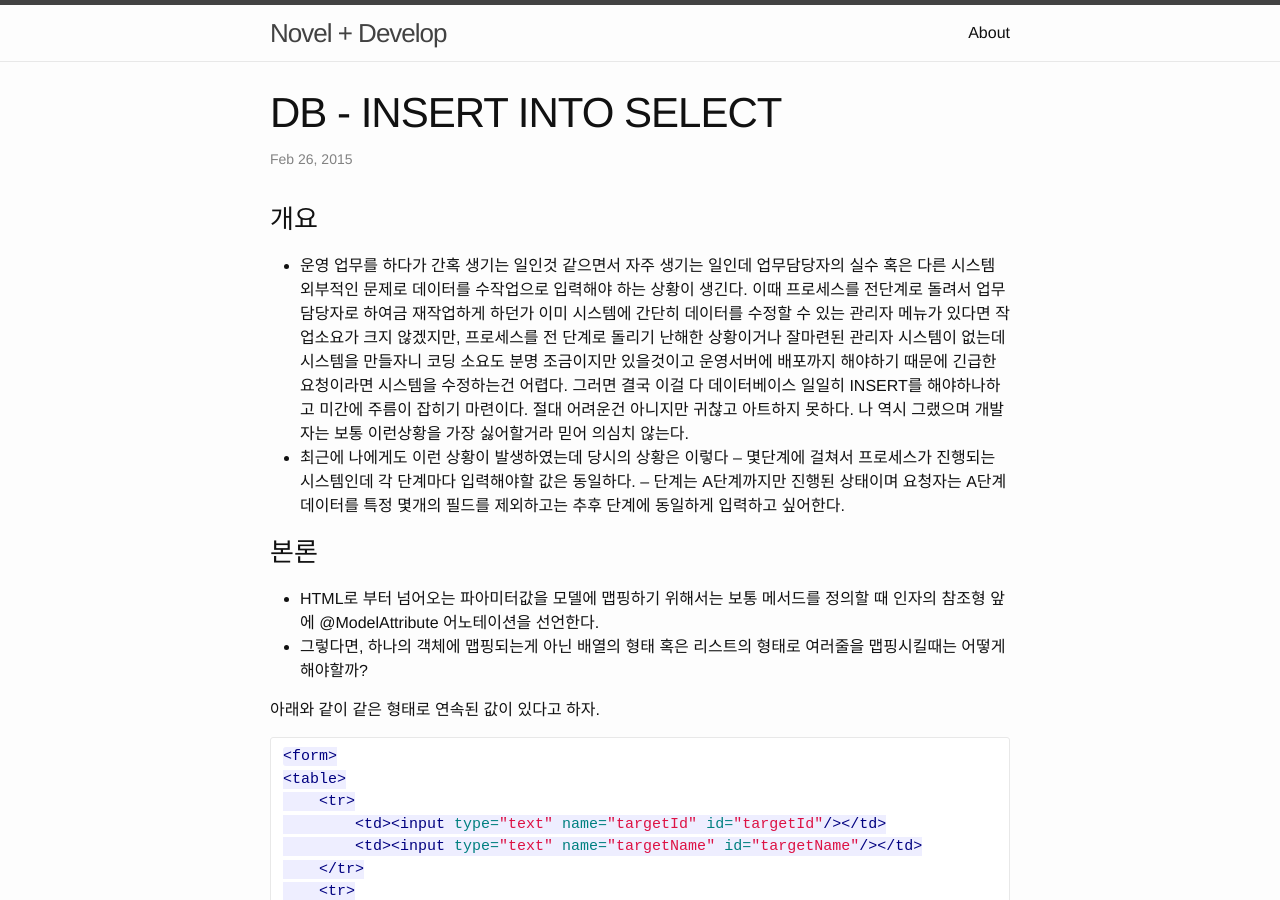
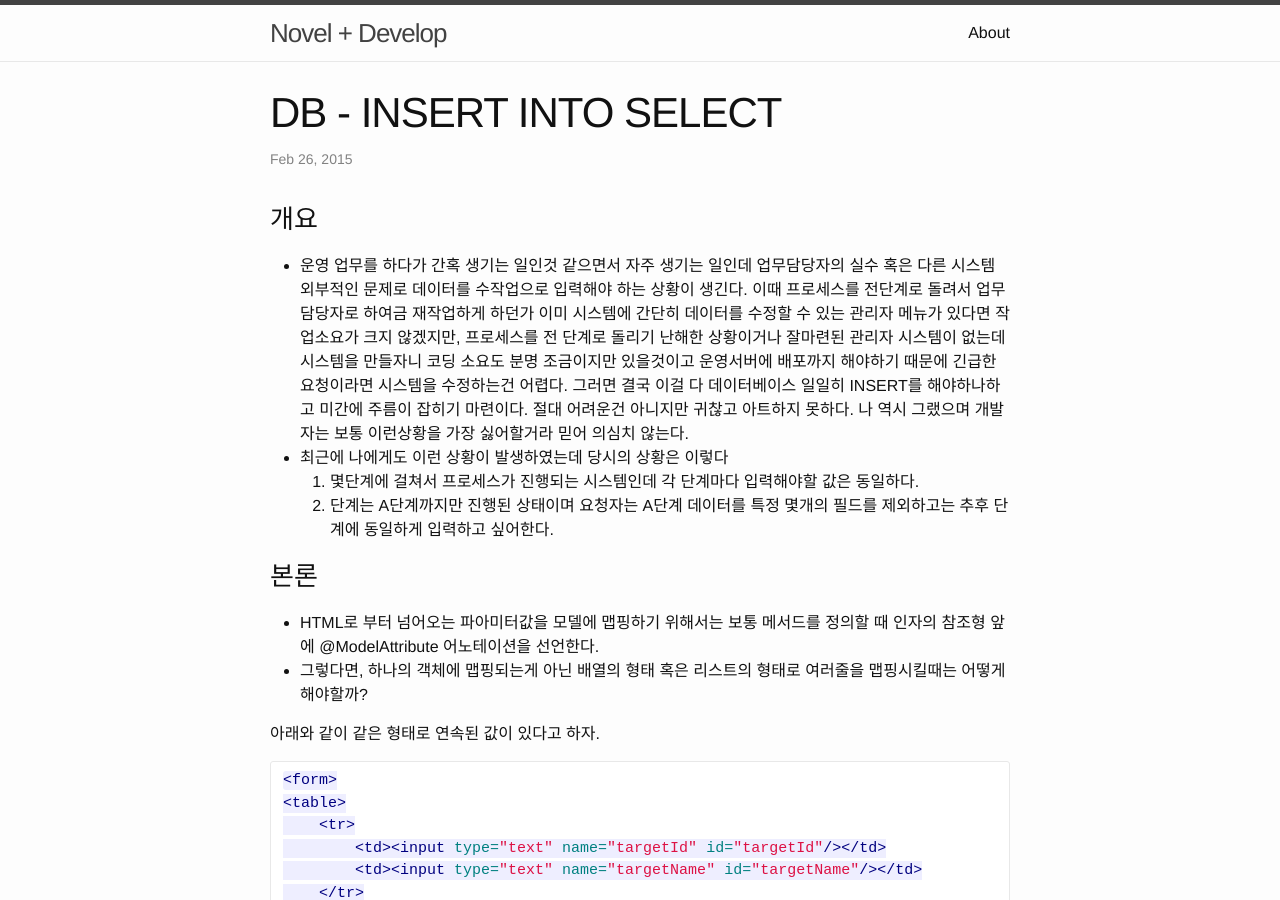
Before and after one commit to sungbine/blog, a Jekyll site: the page built from _posts/2015-02-26-how-to-insert-multi-row-by-one-try.markdown, in a window 1280 px wide and 900 px high. Built offline with Jekyll 4.4.1, drawn with Linux system fonts in a browser that asks for light colours; Markdown is read by kramdown in place of the engine named in the settings; part of the change alters nothing that is shown.

```diff
--- a/_posts/2015-02-26-how-to-insert-multi-row-by-one-try.markdown
+++ b/_posts/2015-02-26-how-to-insert-multi-row-by-one-try.markdown
@@ -7,8 +7,8 @@ categories: Spring
 <h3>개요</h3>
 - 운영 업무를 하다가 간혹 생기는 일인것 같으면서 자주 생기는 일인데 업무담당자의 실수 혹은 다른 시스템 외부적인 문제로 데이터를 수작업으로 입력해야 하는 상황이 생긴다. 이때 프로세스를 전단계로 돌려서 업무담당자로 하여금 재작업하게 하던가 이미 시스템에 간단히 데이터를 수정할 수 있는 관리자 메뉴가 있다면 작업소요가 크지 않겠지만, 프로세스를 전 단계로 돌리기 난해한 상황이거나 잘마련된 관리자 시스템이 없는데 시스템을 만들자니 코딩 소요도 분명 조금이지만 있을것이고 운영서버에 배포까지 해야하기 때문에 긴급한 요청이라면 시스템을 수정하는건 어렵다. 그러면 결국 이걸 다 데이터베이스 일일히 INSERT를 해야하나하고 미간에 주름이 잡히기 마련이다. 절대 어려운건 아니지만 귀찮고 아트하지 못하다. 나 역시 그랬으며 개발자는 보통 이런상황을 가장 싫어할거라 믿어 의심치 않는다.
 - 최근에 나에게도 이런 상황이 발생하였는데 당시의 상황은 이렇다
--- 몇단계에 걸쳐서 프로세스가 진행되는 시스템인데 각 단계마다 입력해야할 값은 동일하다.
--- 단계는 A단계까지만 진행된 상태이며 요청자는 A단계 데이터를 특정 몇개의 필드를 제외하고는 추후 단계에 동일하게 입력하고 싶어한다.
+1. 몇단계에 걸쳐서 프로세스가 진행되는 시스템인데 각 단계마다 입력해야할 값은 동일하다.
+2. 단계는 A단계까지만 진행된 상태이며 요청자는 A단계 데이터를 특정 몇개의 필드를 제외하고는 추후 단계에 동일하게 입력하고 싶어한다.
 
 
 <h3>본론</h3>
```
